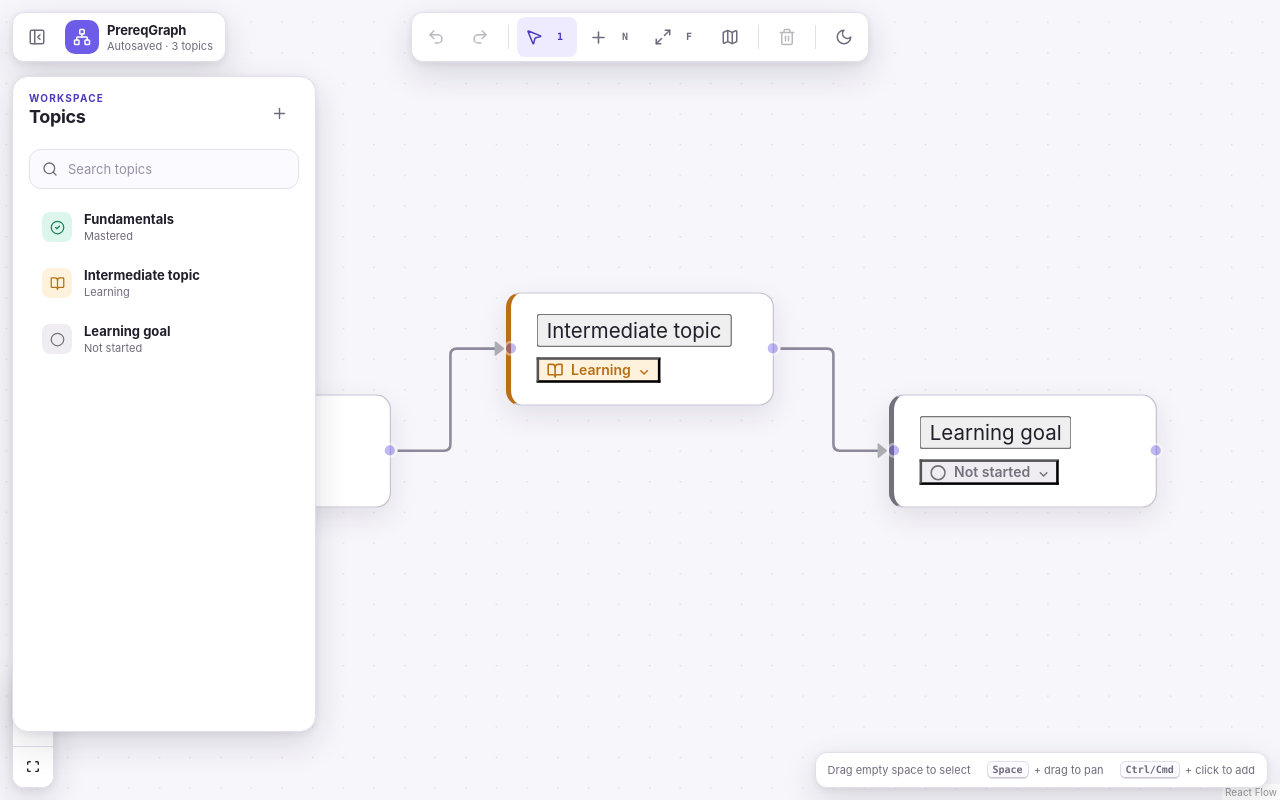
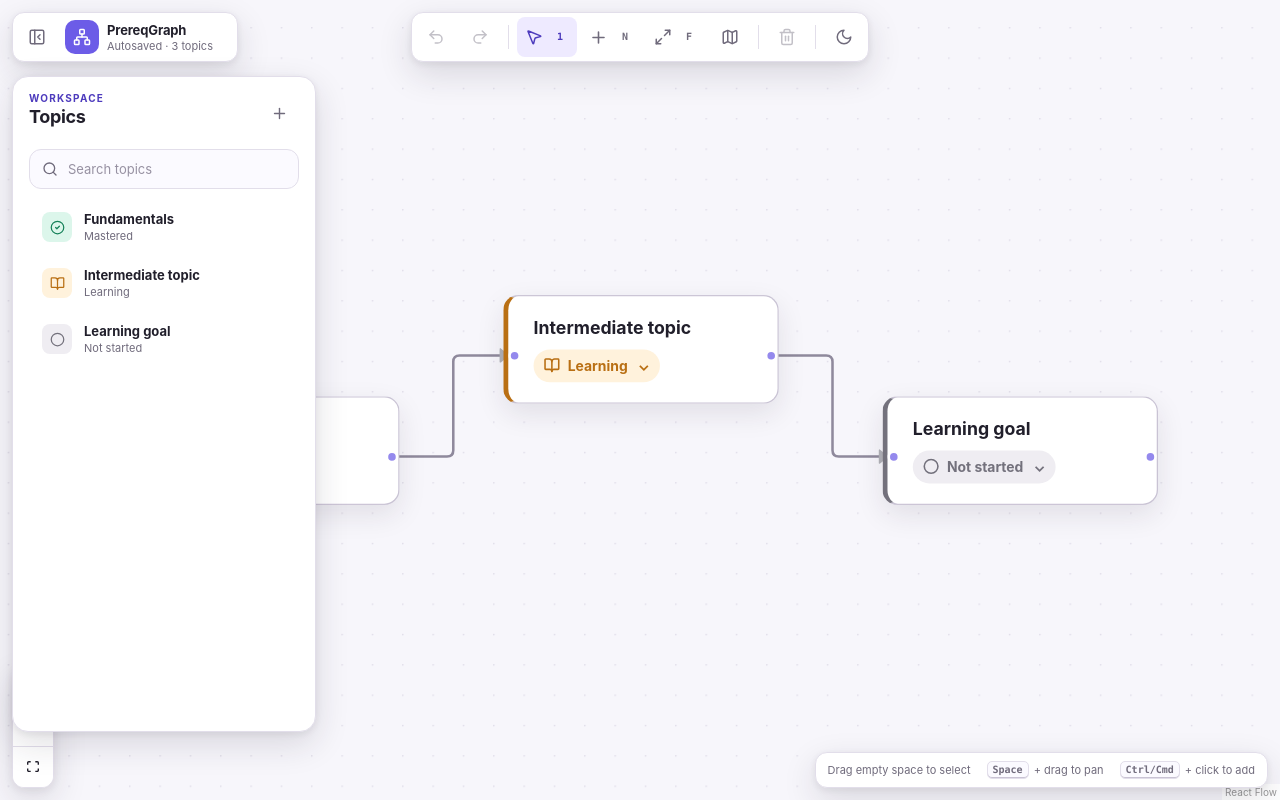
Before and after one commit to randexlabs/prerequisite-dag-editor, a React (Vite) app: page / in a window 1280 px wide. Built offline with nearby package versions, Linux system fonts and the light colour scheme.

Commit message:
Refine inline node interactions

```diff
--- a/src/styles.css
+++ b/src/styles.css
@@ -45,7 +45,7 @@ select:focus-visible,
 
 button:disabled {
   cursor: not-allowed;
-  opacity: 0.48;
+  opacity: 0.42;
 }
 
 kbd {
@@ -91,11 +91,11 @@ kbd {
 }
 
 .react-flow__pane {
-  cursor: grab;
+  cursor: crosshair;
 }
 
 .react-flow__pane.dragging {
-  cursor: grabbing;
+  cursor: crosshair;
 }
 
 .react-flow__selection,
@@ -155,7 +155,7 @@ kbd {
 
 .brand-copy {
   display: grid;
-  min-width: 92px;
+  min-width: 118px;
 }
 
 .brand-copy strong {
@@ -176,6 +176,7 @@ kbd {
   display: flex;
   align-items: center;
   gap: var(--space-1);
+  max-width: calc(100vw - 32px);
   padding: var(--space-1);
   border-radius: var(--radius-md);
   transform: translateX(-50%);
@@ -200,14 +201,14 @@ kbd {
     transform var(--duration-fast) var(--easing-standard);
 }
 
-.tool-button:hover,
-.icon-button:hover {
+.tool-button:hover:not(:disabled),
+.icon-button:hover:not(:disabled) {
   color: var(--color-text);
   background: var(--color-surface-hover);
 }
 
-.tool-button:active,
-.icon-button:active {
+.tool-button:active:not(:disabled),
+.icon-button:active:not(:disabled) {
   transform: translateY(1px);
 }
 
@@ -216,12 +217,25 @@ kbd {
   background: var(--color-accent-soft);
 }
 
+.tool-button-danger:not(:disabled):hover {
+  color: var(--color-danger-text);
+  background: var(--color-danger-soft);
+}
+
 .tool-button kbd {
   border: 0;
   padding: 0;
   color: currentColor;
   background: transparent;
   box-shadow: none;
+}
+
+.selection-summary {
+  padding: 0 var(--space-2);
+  color: var(--color-text-muted);
+  font-size: 11px;
+  font-weight: 650;
+  white-space: nowrap;
 }
 
 .dock-divider {
@@ -244,15 +258,6 @@ kbd {
   display: flex;
   flex-direction: column;
   padding: var(--space-4);
-}
-
-.inspector-panel {
-  top: 76px;
-  right: var(--space-3);
-  width: min(328px, calc(100vw - 24px));
-  display: grid;
-  gap: var(--space-5);
-  padding: var(--space-5);
 }
 
 .panel-header {
@@ -427,87 +432,7 @@ kbd {
   text-align: center;
 }
 
-.field {
-  display: grid;
-  gap: var(--space-2);
-}
-
-.field > span,
-.status-fieldset legend {
-  color: var(--color-text-muted);
-  font-size: 11px;
-  font-weight: 700;
-  letter-spacing: 0.04em;
-  text-transform: uppercase;
-}
-
-.field input {
-  width: 100%;
-  min-height: var(--control-md);
-  padding: 0 var(--space-3);
-  border: 1px solid var(--color-border);
-  border-radius: var(--radius-md);
-  color: var(--color-text);
-  background: var(--color-surface-raised);
-}
-
-.field input:hover {
-  border-color: var(--color-border-strong);
-}
-
-.status-fieldset {
-  min-width: 0;
-  margin: 0;
-  padding: 0;
-  border: 0;
-}
-
-.status-fieldset legend {
-  margin-bottom: var(--space-2);
-}
-
-.status-options {
-  display: grid;
-  gap: var(--space-2);
-}
-
-.status-option {
-  min-height: var(--control-md);
-  display: flex;
-  align-items: center;
-  gap: var(--space-2);
-  padding: 0 var(--space-3);
-  border: 1px solid var(--color-border);
-  border-radius: var(--radius-md);
-  cursor: pointer;
-  transition: border-color var(--duration-fast) var(--easing-standard),
-    transform var(--duration-fast) var(--easing-standard);
-}
-
-.status-option:hover {
-  border-color: var(--color-border-strong);
-}
-
-.status-option:active {
-  transform: translateY(1px);
-}
-
-.status-option input {
-  accent-color: var(--color-accent);
-}
-
-.status-option:has(input:checked) {
-  border-color: currentColor;
-}
-
-.inspector-actions {
-  display: grid;
-  grid-template-columns: 1fr auto;
-  gap: var(--space-2);
-}
-
-.primary-button,
-.danger-button {
+.primary-button {
   min-height: var(--control-md);
   display: inline-flex;
   align-items: center;
@@ -516,6 +441,8 @@ kbd {
   padding: 0 var(--space-4);
   border: 0;
   border-radius: var(--radius-md);
+  color: var(--color-accent-contrast);
+  background: var(--color-accent);
   font-size: 13px;
   font-weight: 700;
   cursor: pointer;
@@ -524,36 +451,17 @@ kbd {
     box-shadow var(--duration-fast) var(--easing-standard);
 }
 
-.primary-button {
-  color: var(--color-accent-contrast);
-  background: var(--color-accent);
-}
-
 .primary-button:hover {
   background: var(--color-accent-hover);
   box-shadow: var(--shadow-node);
 }
 
-.danger-button {
-  color: var(--color-danger-text);
-  background: var(--color-danger-soft);
-}
-
-.danger-button:hover {
-  color: var(--color-text-inverse);
-  background: var(--color-danger-hover);
-}
-
-.primary-button:active,
-.danger-button:active {
+.primary-button:active {
   transform: translateY(1px);
 }
 
-.grow {
-  width: 100%;
-}
-
 .react-flow__node-topic {
+  overflow: visible;
   border: 0;
   padding: 0;
   background: transparent;
@@ -562,10 +470,11 @@ kbd {
 
 .topic-node-card {
   position: relative;
-  width: 210px;
-  min-height: 76px;
+  width: 218px;
+  min-height: 78px;
   display: flex;
   align-items: center;
+  overflow: visible;
   padding: var(--space-4) var(--space-5);
   border: 1px solid var(--color-border-strong);
   border-inline-start-width: 4px;
@@ -601,56 +510,143 @@ kbd {
 
 .topic-node-copy {
   min-width: 0;
+  width: 100%;
   display: grid;
   gap: var(--space-2);
 }
 
-.topic-node-copy strong {
+.topic-node-title {
+  width: 100%;
+  min-width: 0;
   overflow: hidden;
+  padding: 0;
+  border: 0;
+  border-radius: 4px;
+  color: var(--color-text);
+  background: transparent;
   font-size: 14px;
+  font-weight: 700;
   line-height: 1.25;
+  text-align: left;
   text-overflow: ellipsis;
   white-space: nowrap;
+  cursor: text;
+}
+
+.topic-node-title:hover {
+  color: var(--color-accent-text);
+}
+
+.topic-title-input {
+  width: 100%;
+  min-width: 0;
+  height: 28px;
+  padding: 2px 7px;
+  border: 1px solid var(--color-accent);
+  border-radius: var(--radius-sm);
+  color: var(--color-text);
+  background: var(--color-surface-raised);
+  font-size: 14px;
+  font-weight: 700;
+  line-height: 1.25;
+  box-shadow: 0 0 0 2px var(--color-accent-soft);
+}
+
+.topic-status-control {
+  position: relative;
+  width: max-content;
+  max-width: 100%;
 }
 
 .topic-node-status {
+  min-height: 26px;
   display: inline-flex;
   align-items: center;
   gap: 6px;
-  color: var(--color-text-muted);
+  max-width: 100%;
+  padding: 3px 8px;
+  border: 0;
+  border-radius: var(--radius-pill);
   font-size: 11px;
-  font-weight: 600;
+  font-weight: 650;
+  cursor: pointer;
+  transition: filter var(--duration-fast) var(--easing-standard),
+    box-shadow var(--duration-fast) var(--easing-standard);
 }
 
-.topic-node-unknown .topic-node-status {
-  color: var(--color-status-unknown);
+.topic-node-status:hover,
+.topic-node-status[aria-expanded="true"] {
+  box-shadow: 0 0 0 1px currentColor;
 }
 
-.topic-node-learning .topic-node-status {
-  color: var(--color-status-learning);
+.status-chevron {
+  margin-inline-start: 2px;
+  color: currentColor;
+  font-size: 12px;
+  line-height: 1;
 }
 
-.topic-node-mastered .topic-node-status {
-  color: var(--color-status-mastered);
+.topic-status-menu {
+  position: absolute;
+  top: calc(100% + var(--space-2));
+  left: 0;
+  z-index: 10;
+  width: 164px;
+  display: grid;
+  gap: var(--space-1);
+  padding: var(--space-1);
+  border: 1px solid var(--color-border);
+  border-radius: var(--radius-md);
+  background: var(--color-surface);
+  box-shadow: var(--shadow-floating);
+}
+
+.topic-status-option {
+  min-height: 34px;
+  display: flex;
+  align-items: center;
+  gap: var(--space-2);
+  padding: 0 var(--space-2);
+  border: 0;
+  border-radius: var(--radius-sm);
+  background: transparent;
+  font-size: 12px;
+  font-weight: 650;
+  text-align: left;
+  cursor: pointer;
+}
+
+.topic-status-option:hover,
+.topic-status-option[aria-selected="true"] {
+  background: var(--color-surface-hover);
 }
 
 .topic-handle {
-  width: 12px;
-  height: 12px;
+  width: 10px;
+  height: 10px;
+  min-width: 10px;
+  min-height: 10px;
   border: 2px solid var(--color-surface);
   background: var(--color-accent);
-  opacity: 0.42;
+  opacity: 0.72;
+  transform: none;
   transition: opacity var(--duration-fast) var(--easing-standard),
-    transform var(--duration-fast) var(--easing-standard);
+    box-shadow var(--duration-fast) var(--easing-standard);
 }
 
 .topic-node-card:hover .topic-handle,
 .topic-node-card.is-selected .topic-handle {
+  width: 10px;
+  height: 10px;
   opacity: 1;
+  transform: none;
 }
 
 .topic-handle:hover {
-  transform: scale(1.22);
+  width: 10px;
+  height: 10px;
+  transform: none;
+  box-shadow: 0 0 0 3px var(--color-accent-soft);
 }
 
 .canvas-controls {
@@ -780,20 +776,15 @@ kbd {
 }
 
 @media (max-width: 980px) {
-  .inspector-panel {
-    top: auto;
-    right: var(--space-3);
-    bottom: var(--space-3);
-  }
-
   .canvas-hint {
     display: none;
   }
 }
 
-@media (max-width: 720px) {
-  .brand-copy,
-  .tool-button kbd {
+@media (max-width: 820px) {
+  .selection-summary,
+  .tool-button kbd,
+  .brand-copy {
     display: none;
   }
 
@@ -801,20 +792,13 @@ kbd {
     padding-right: var(--space-1);
   }
 
-  .topic-browser {
-    right: var(--space-3);
-    width: auto;
-  }
-
   .tool-dock {
     top: auto;
     bottom: var(--space-3);
   }
 
-  .inspector-panel {
+  .topic-browser {
     right: var(--space-3);
-    bottom: 72px;
-    left: var(--space-3);
     width: auto;
   }
 
```
